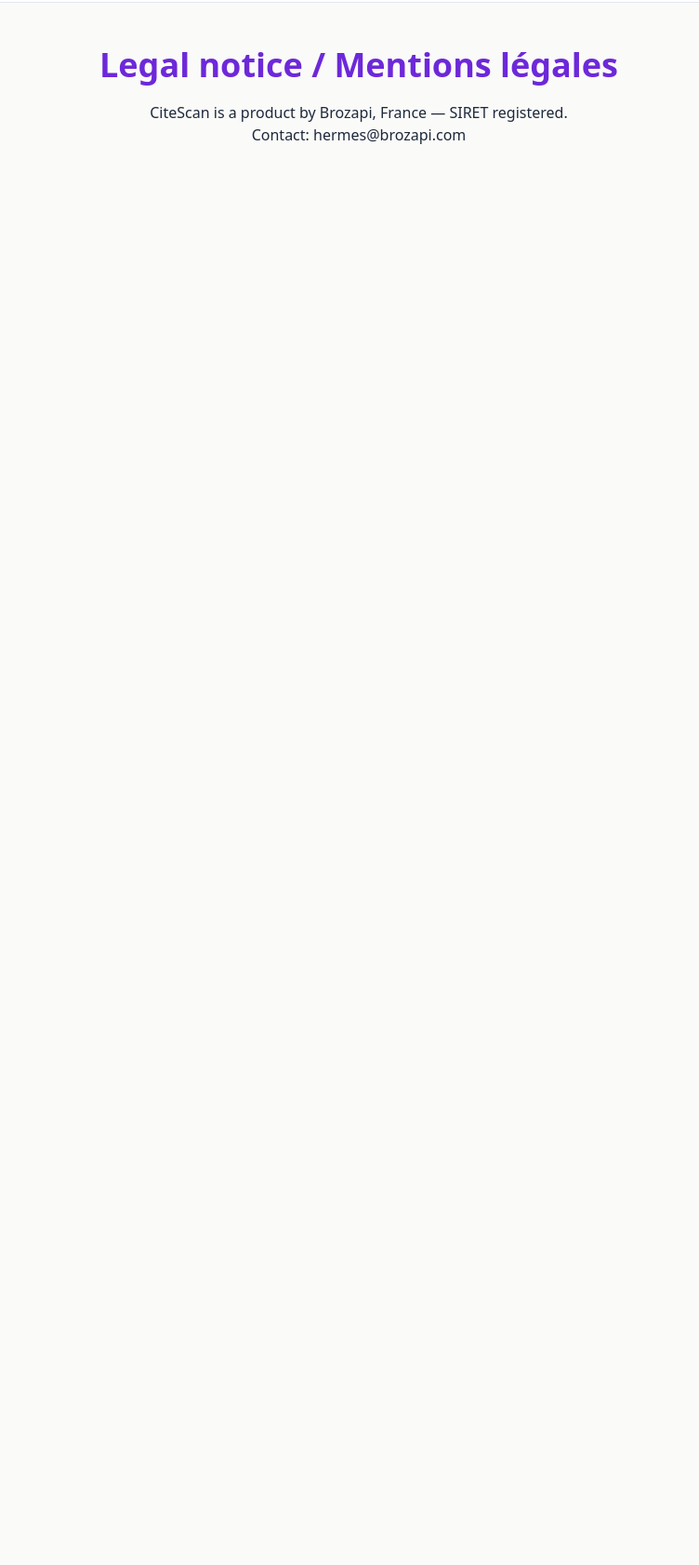
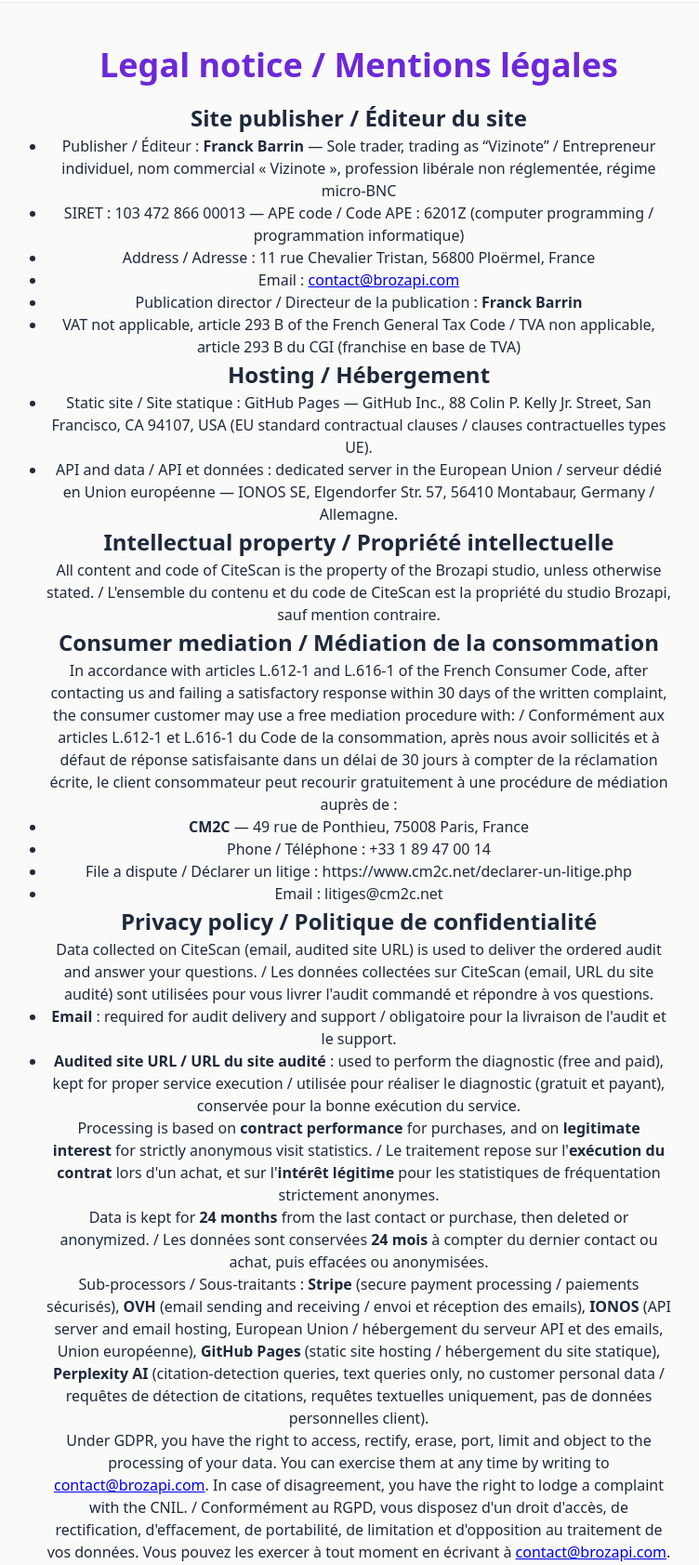
Before and after one commit to vizinote/citescan, a plain HTML site: page static/mentions-legales.html in a window 1280 px wide. Shown: the part 68-1751 px from the top of the page at 93% size, without its empty margins (254-1006 px from the left). Before the commit the page ends 800 px from the top, so only its background shows below. Drawn offline with Linux system fonts and the light colour scheme.

Commit message:
GEO: aligner static/mentions-legales.html sur le NAP canonique Brozapi (SIRET, adresse, contact@brozapi.com)

```diff
--- a/static/mentions-legales.html
+++ b/static/mentions-legales.html
@@ -10,8 +10,47 @@
 <header><a class="logo" href="/"><span>CiteScan</span></a><a id="lang-switch" href="/">Back</a></header>
 <main>
 <h1>Legal notice / Mentions légales</h1>
-<p>CiteScan is a product by Brozapi, France — SIRET registered.</p>
-<p>Contact: hermes@brozapi.com</p>
+
+<h2>Site publisher / Éditeur du site</h2>
+<ul>
+<li>Publisher / Éditeur : <strong>Franck Barrin</strong> — Sole trader, trading as “Vizinote” / Entrepreneur individuel, nom commercial « Vizinote », profession libérale non réglementée, régime micro-BNC</li>
+<li>SIRET : 103 472 866 00013 — APE code / Code APE : 6201Z (computer programming / programmation informatique)</li>
+<li>Address / Adresse : 11 rue Chevalier Tristan, 56800 Ploërmel, France</li>
+<li>Email : <a href="mailto:contact@brozapi.com">contact@brozapi.com</a></li>
+<li>Publication director / Directeur de la publication : <strong>Franck Barrin</strong></li>
+<li>VAT not applicable, article 293 B of the French General Tax Code / TVA non applicable, article 293 B du CGI (franchise en base de TVA)</li>
+</ul>
+
+<h2>Hosting / Hébergement</h2>
+<ul>
+<li>Static site / Site statique : GitHub Pages — GitHub Inc., 88 Colin P. Kelly Jr. Street, San Francisco, CA 94107, USA (EU standard contractual clauses / clauses contractuelles types UE).</li>
+<li>API and data / API et données : dedicated server in the European Union / serveur dédié en Union européenne — IONOS SE, Elgendorfer Str. 57, 56410 Montabaur, Germany / Allemagne.</li>
+</ul>
+
+<h2>Intellectual property / Propriété intellectuelle</h2>
+<p>All content and code of CiteScan is the property of the Brozapi studio, unless otherwise stated. / L'ensemble du contenu et du code de CiteScan est la propriété du studio Brozapi, sauf mention contraire.</p>
+
+<h2>Consumer mediation / Médiation de la consommation</h2>
+<p>In accordance with articles L.612-1 and L.616-1 of the French Consumer Code, after contacting us and failing a satisfactory response within 30 days of the written complaint, the consumer customer may use a free mediation procedure with: / Conformément aux articles L.612-1 et L.616-1 du Code de la consommation, après nous avoir sollicités et à défaut de réponse satisfaisante dans un délai de 30 jours à compter de la réclamation écrite, le client consommateur peut recourir gratuitement à une procédure de médiation auprès de :</p>
+<ul>
+<li><strong>CM2C</strong> — 49 rue de Ponthieu, 75008 Paris, France</li>
+<li>Phone / Téléphone : +33 1 89 47 00 14</li>
+<li>File a dispute / Déclarer un litige : https://www.cm2c.net/declarer-un-litige.php</li>
+<li>Email : litiges@cm2c.net</li>
+</ul>
+
+<h2>Privacy policy / Politique de confidentialité</h2>
+<p>Data collected on CiteScan (email, audited site URL) is used to deliver the ordered audit and answer your questions. / Les données collectées sur CiteScan (email, URL du site audité) sont utilisées pour vous livrer l'audit commandé et répondre à vos questions.</p>
+<ul>
+<li><strong>Email</strong> : required for audit delivery and support / obligatoire pour la livraison de l'audit et le support.</li>
+<li><strong>Audited site URL / URL du site audité</strong> : used to perform the diagnostic (free and paid), kept for proper service execution / utilisée pour réaliser le diagnostic (gratuit et payant), conservée pour la bonne exécution du service.</li>
+</ul>
+<p>Processing is based on <strong>contract performance</strong> for purchases, and on <strong>legitimate interest</strong> for strictly anonymous visit statistics. / Le traitement repose sur l'<strong>exécution du contrat</strong> lors d'un achat, et sur l'<strong>intérêt légitime</strong> pour les statistiques de fréquentation strictement anonymes.</p>
+<p>Data is kept for <strong>24 months</strong> from the last contact or purchase, then deleted or anonymized. / Les données sont conservées <strong>24 mois</strong> à compter du dernier contact ou achat, puis effacées ou anonymisées.</p>
+<p>Sub-processors / Sous-traitants : <strong>Stripe</strong> (secure payment processing / paiements sécurisés), <strong>OVH</strong> (email sending and receiving / envoi et réception des emails), <strong>IONOS</strong> (API server and email hosting, European Union / hébergement du serveur API et des emails, Union européenne), <strong>GitHub Pages</strong> (static site hosting / hébergement du site statique), <strong>Perplexity AI</strong> (citation-detection queries, text queries only, no customer personal data / requêtes de détection de citations, requêtes textuelles uniquement, pas de données personnelles client).</p>
+<p>Under GDPR, you have the right to access, rectify, erase, port, limit and object to the processing of your data. You can exercise them at any time by writing to <a href="mailto:contact@brozapi.com">contact@brozapi.com</a>. In case of disagreement, you have the right to lodge a complaint with the CNIL. / Conformément au RGPD, vous disposez d'un droit d'accès, de rectification, d'effacement, de portabilité, de limitation et d'opposition au traitement de vos données. Vous pouvez les exercer à tout moment en écrivant à <a href="mailto:contact@brozapi.com">contact@brozapi.com</a>. En cas de différence, vous avez le droit d'introduire une réclamation auprès de la CNIL.</p>
+
+<p>CiteScan is a product by <a href="https://brozapi.com/" target="_blank" rel="noopener">Brozapi</a>, France — SIRET 103 472 866 00013.</p>
 </main>
 </body>
 </html>
```
